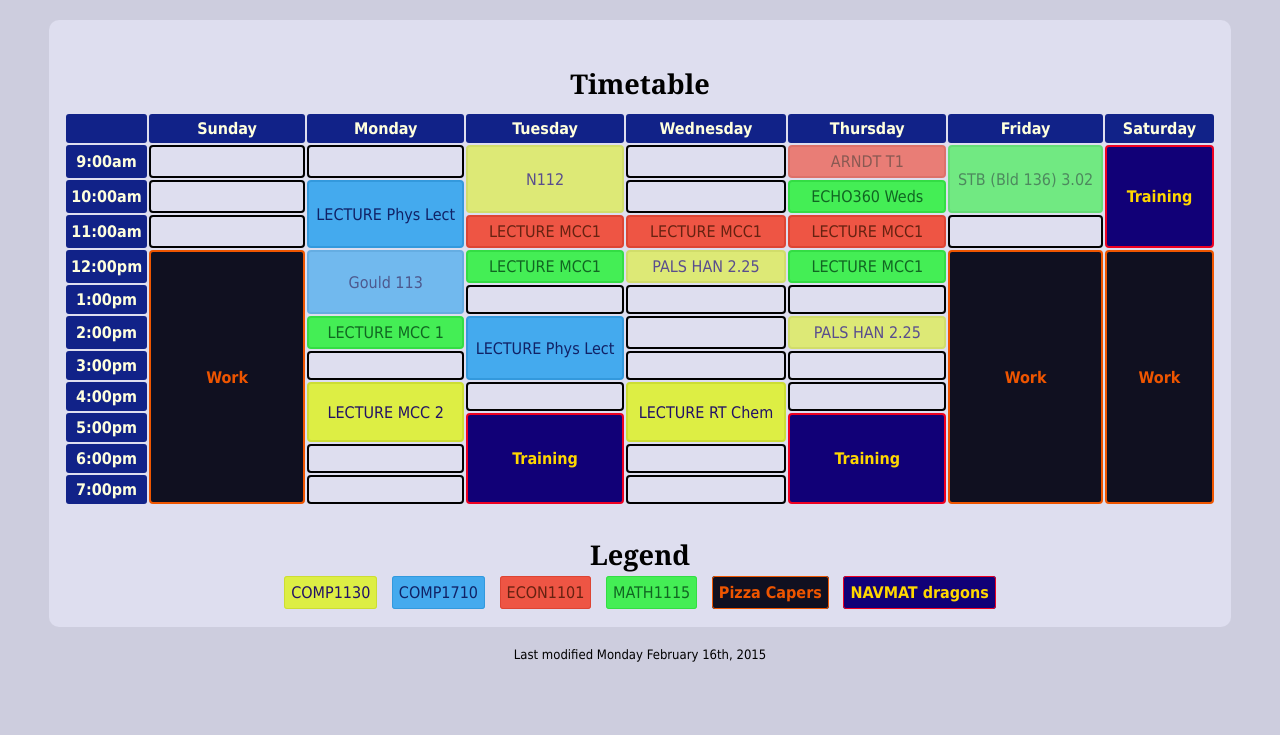
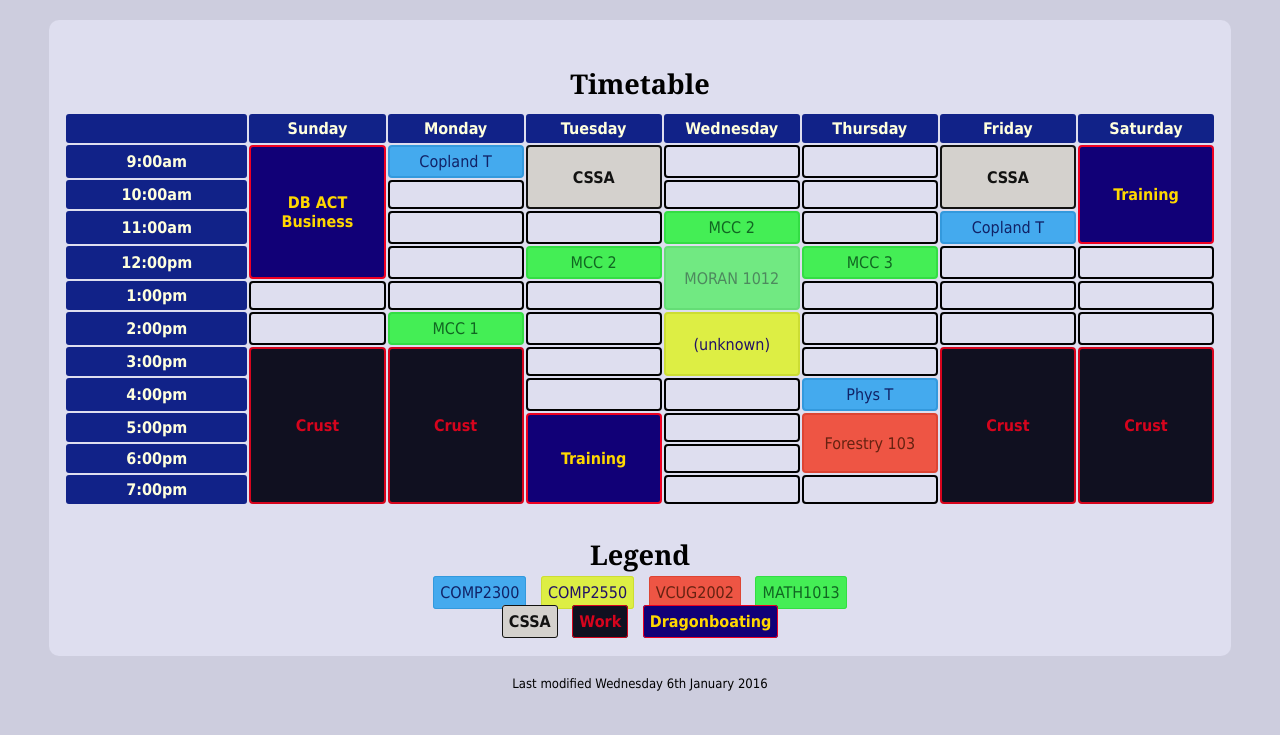
Before and after one commit to NickSifniotis/comp1710-website, a PHP site: page /timetable.html in a window 1280 px wide. Shown: the part 65-800 px from the top of the page. Run offline with PHP 8.4, Linux system fonts and the light colour scheme.

Commit message:
updated timetable to s1 2016

```diff
--- a/index.html
+++ b/index.html
@@ -27,15 +27,15 @@
 		<div class="section-header">Uni Links</div>
 		<div class="linky" onclick="redirect('timetable.html');">TIMETABLE</div>
 		<div class="linky" onclick="redirect('http://www.outlook.com/owa/anu.edu.au');">University Email</div>
-		<div class="linky" onclick="redirect('http://wattle.anu.edu.au');">WATTLE (for <span class="econ1101 button-like">ECON1101</span>, <span class="math1115 button-like">MATH1115</span>, and <span class="comp1710 button-like">COMP1710</span> only)</div>
-		<div class="linky" onclick="redirect('http://cs.anu.edu.au/student/comp1100/');"><span class="comp1130 button-like">COMP1130</span> course page</div>
-		<div class="linky" onclick="redirect('http://www.piazza.com/class');">PIAZZA - forums for <span class="comp1130 button-like">COMP1130</span> and <span class="comp1710 button-like">COMP1710</span></div>
+		<div class="linky" onclick="redirect('http://wattle.anu.edu.au');">WATTLE</div>
 	</section>
 
 	<section>
 		<div class="section-header">Other Links</div>
 		<div class="linky" onclick="redirect('http://www.facebook.com');">Facey</div>
 		<div class="linky" onclick="redirect('http://www.hotmail.com');">Hotmail</div>
+		<div class="linky" onclick="redirect('http://www.github.com');">GitHub</div>
+	   	<div class="linky" onclick="redirect('http://webmail.dbact.com.au');">DBACT Treasurer Email</div>
 		<div class="linky" onclick="redirect('http://www.canberratimes.com.au');">Canberra Times</div>
 		<div class="linky" onclick="redirect('http://www.maths.tcd.ie/~dwilkins/LaTeXPrimer/');">LaTeX Primer</div>
 	</section>
--- a/nick.css
+++ b/nick.css
@@ -87,28 +87,28 @@ td {
 	border-width: 2px;
 
 	text-align: center;
-	width: 15%
+	width: 12%
 }
 
-.comp1710 {
+.comp2300 {
 	background-color: #44AAEE;
 	border-color: #3399DD;
 	color: #112266;
 }
 
-.comp1130 {
+.comp2550 {
 	background-color: #DDEE44;
 	border-color: #CCDD33;
 	color: #221166;
 }
 
-.math1115 {
+.math1013 {
 	background-color: #44EE55;
 	border-color: #33DD44;
 	color: #116622;
 }
 
-.econ1101 {
+.vcug2002 {
 	background-color: #EE5544;
 	border-color: #DD4433;
 	color: #662211;
@@ -128,7 +128,14 @@ td {
 
 .work {
 	background-color: #101020;
-	border-color: #EE5500;
-	color: #EE5500;
+	border-color: #D6041D;
+	color: #D6041D;
 	font-weight: bold;
 }
+
+.cssa {
+	background-color: #D4D1CD;
+	border-color: #121211;
+	color: #121211;
+	font-weight: bold;
+}
--- a/timetable.html
+++ b/timetable.html
@@ -2,7 +2,7 @@
 
 	<head>
 		<title>
-			Semester 1 2015 - Timetable
+			Semester 1 2016 - Timetable
 		</title>
 
 		<link rel="stylesheet" href="nick.css">
@@ -34,73 +34,79 @@
 
 					<tr>
 						<th>9:00am</th>
+						<td class="navmat" rowspan=4>DB ACT Business</td>
+						<td class="comp2300">Copland T</td>
+						<td class="cssa" rowspan=2>CSSA</td>
 						<td></td>
 						<td></td>
-						<td class="comp1130 tutorial" rowspan=2>N112</td>
-						<td></td>
-						<td class="econ1101 tutorial">ARNDT T1</td>
-						<td class="math1115 tutorial" rowspan=2>STB (Bld 136) 3.02</td>
+						<td class="cssa" rowspan=2>CSSA</td>
 						<td class="navmat" rowspan=3>Training</td>
 					</tr>
 					<tr>
 						<th>10:00am</th>
 						<td></td>
-						<td class="comp1710" rowspan=2>LECTURE Phys Lect</td>
 						<td></td>
-						<td class="math1115">ECHO360 Weds</td>
+						<td></td>
 					</tr>
 					<tr>
 						<th>11:00am</th>
 						<td></td>
-						<td class="econ1101">LECTURE MCC1</td>
-						<td class="econ1101">LECTURE MCC1</td>
-						<td class="econ1101">LECTURE MCC1</td>
 						<td></td>
+						<td class="math1013">MCC 2</td>
+						<td></td>
+						<td class="comp2300">Copland T</td>
 					</tr>
 					<tr>
 						<th>12:00pm</th>
-						<td class="work" rowspan=8>Work</td>
-						<td class="comp1710 tutorial" rowspan=2>Gould 113</td>
-						<td class="math1115">LECTURE MCC1</td>
-						<td class="comp1130 tutorial">PALS HAN 2.25</td>
-						<td class="math1115">LECTURE MCC1</td>
-						<td class="work" rowspan=8>Work</td>
-						<td class="work" rowspan=8>Work</td>
+						<td></td>
+						<td class="math1013">MCC 2</td>
+						<td class="math1013 tutorial" rowspan=2>MORAN 1012</td>
+						<td class="math1013">MCC 3</td>
+						<td></td>
+						<td></td>
 					</tr>
 					<tr>
 						<th>1:00pm</th>
 						<td></td>
 						<td></td>
 						<td></td>
-					</tr>
-					<tr>
-						<th>2:00pm</th>
-						<td class="math1115">LECTURE MCC 1</td>
-						<td class="comp1710" rowspan=2>LECTURE Phys Lect</td>
-						<td></td>
-						<td class="comp1130 tutorial">PALS HAN 2.25</td>
-					</tr>
-					<tr>
-						<th>3:00pm</th>
 						<td></td>
 						<td></td>
 						<td></td>
 					</tr>
 					<tr>
+						<th>2:00pm</th>
+						<td></td>
+						<td class="math1013">MCC 1</td>
+						<td></td>
+						<td class="comp2550" rowspan=2>(unknown)</td>
+						<td></td>
+						<td></td>
+						<td></td>
+					</tr>
+					<tr>
+						<th>3:00pm</th>
+						<td class="work" rowspan=5>Crust</td>
+						<td class="work" rowspan=5>Crust</td>
+						<td></td>
+						<td></td>
+						<td class="work" rowspan=5>Crust</td>
+						<td class="work" rowspan=5>Crust</td>
+					</tr>
+					<tr>
 						<th>4:00pm</th>
-						<td class="comp1130" rowspan=2>LECTURE MCC 2</td>
 						<td></td>
-						<td class="comp1130" rowspan=2>LECTURE RT Chem</td>
 						<td></td>
+						<td class="comp2300">Phys T</td>
 					</tr>
 					<tr>
 						<th>5:00pm</th>
 						<td class="navmat" rowspan=3>Training</td>
-						<td class="navmat" rowspan=3>Training</td>
+						<td></td>
+						<td class="vcug2002" rowspan=2>Forestry 103</td>
 					</tr>
 					<tr>
 						<th>6:00pm</th>
-						<td></td>
 						<td></td>
 					</tr>
 					<tr>
@@ -116,18 +122,21 @@
 				Legend
 			</div>
 			<div>
-				<span class="comp1130 button-like">COMP1130</span>
-				<span class="comp1710 button-like">COMP1710</span>
-				<span class="econ1101 button-like">ECON1101</span>
-				<span class="math1115 button-like">MATH1115</span>
-				<span class="work button-like">Pizza Capers</span>
-				<span class="navmat button-like">NAVMAT dragons</span>
+				<span class="comp2300 button-like">COMP2300</span>
+				<span class="comp2550 button-like">COMP2550</span>
+				<span class="vcug2002 button-like">VCUG2002</span>
+				<span class="math1013 button-like">MATH1013</span>
+			</div>
+			<div>
+				<span class="cssa button-like">CSSA</span>
+				<span class="work button-like">Work</span>
+				<span class="navmat button-like">Dragonboating</span>
 			</div>
 
 		</section>
 
 		<footer>
-			Last modified Monday February 16th, 2015
+			Last modified Wednesday 6th January 2016
 		</footer>
 	</body>
 
```
